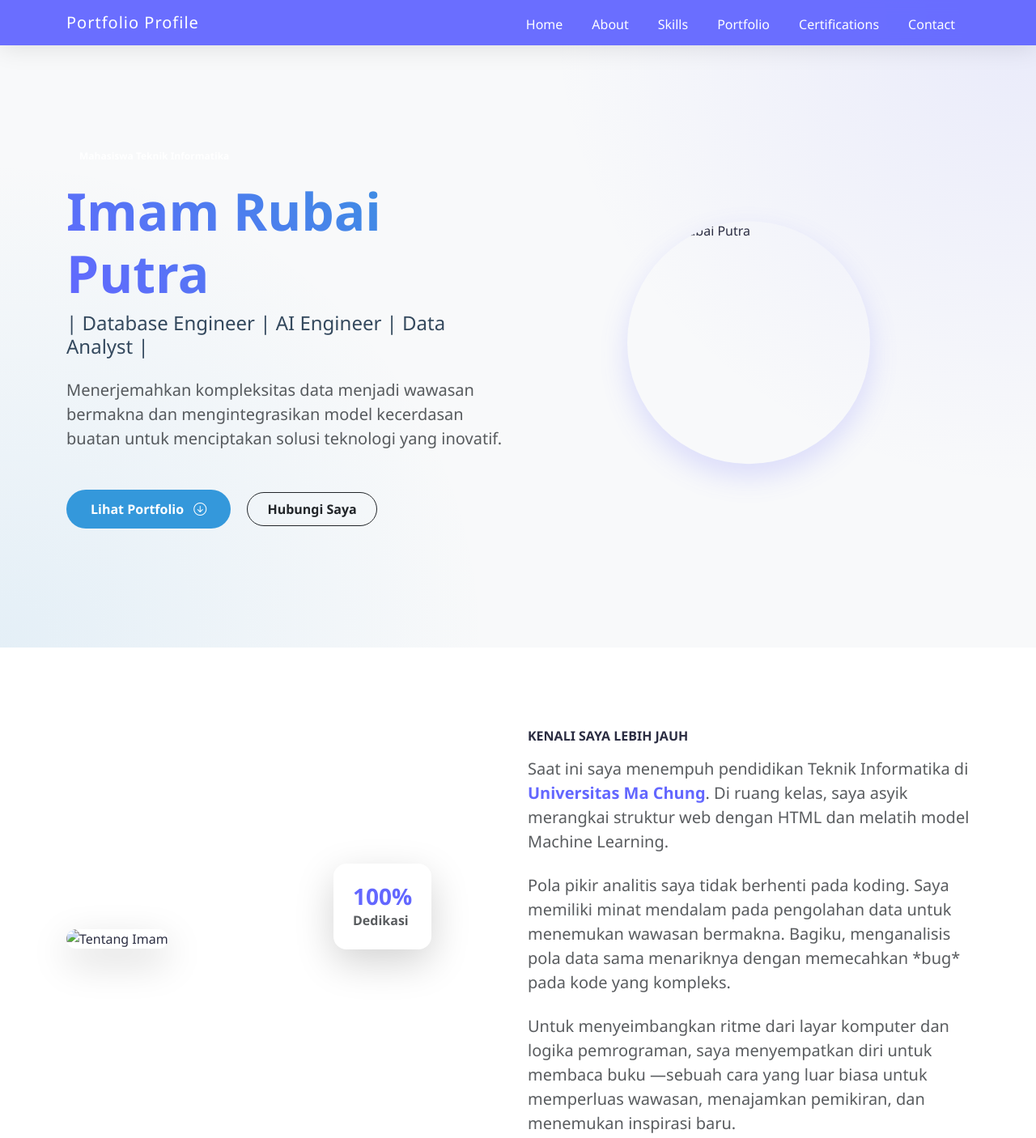
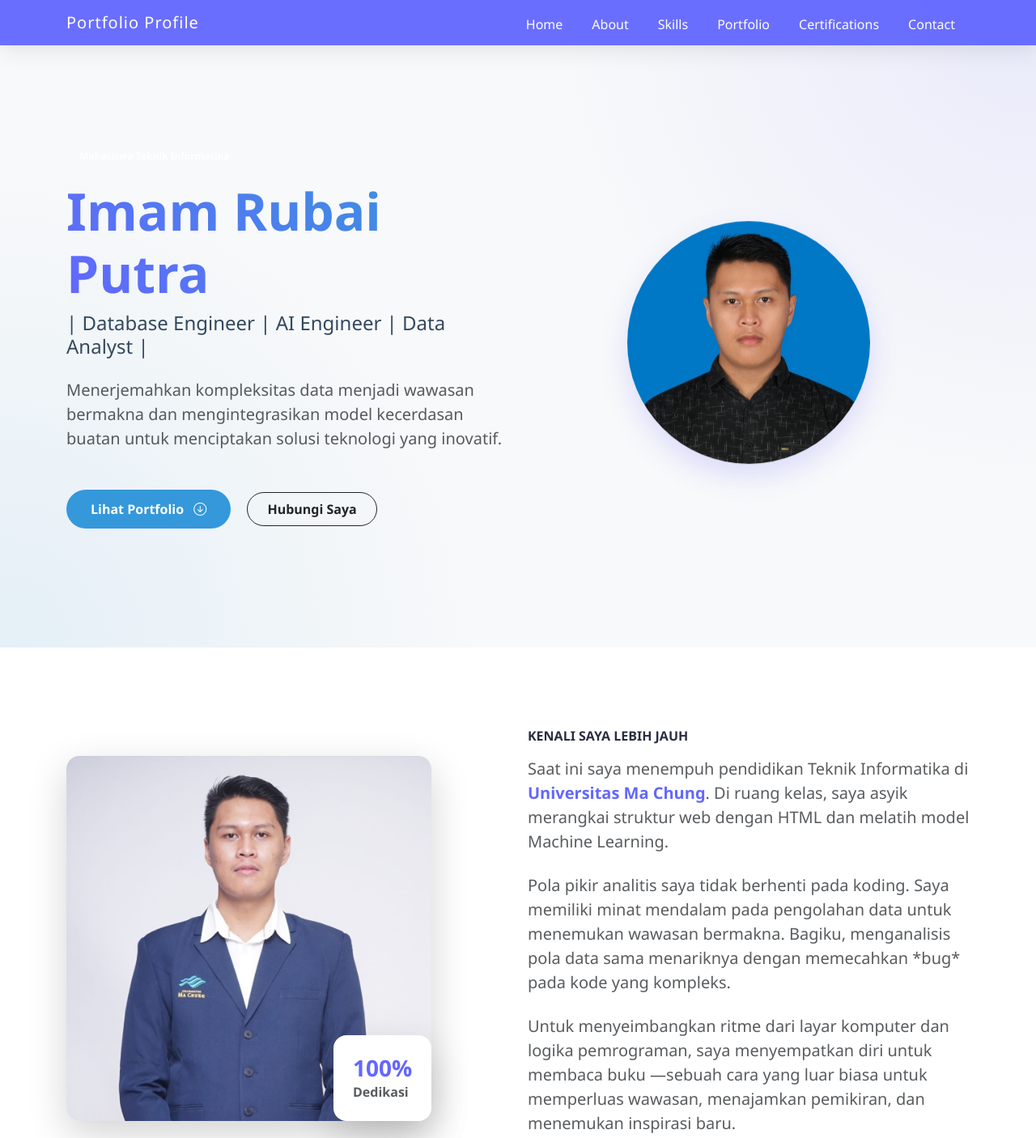
Before and after one commit to rubaiputraa/webrubai.github.io, a plain HTML site: page index.html in a window 1280 px wide. Shown: the top 1406 px of the page at 81% size. Drawn offline with nearby package versions, Linux system fonts and the light colour scheme.

Commit message:
Update index.html

```diff
--- a/index.html
+++ b/index.html
@@ -184,7 +184,7 @@
                     </div>
                 </div>
                 <div class="col-lg-6 order-1 order-lg-2 mb-5 mb-lg-0 d-flex flex-column justify-content-center align-items-center">
-                     <img src="asset/photo/profile.jpeg" style="width: 300px; height: 300px; object-fit: cover;" alt="Imam Rubai Putra" class="img-fluid floating-img rounded-circle" data-aos="zoom-in" data-aos-duration="1200">
+                     <img src="profile.jpeg" style="width: 300px; height: 300px; object-fit: cover;" alt="Imam Rubai Putra" class="img-fluid floating-img rounded-circle" data-aos="zoom-in" data-aos-duration="1200">
                 </div>
             </div>
         </div>
@@ -195,7 +195,7 @@
             <div class="row align-items-center">
                 <div class="col-lg-5 mb-5 mb-lg-0" data-aos="fade-right" data-aos-duration="1000">
                     <div class="position-relative">
-                        <img src="asset/photo2/photo2.jpeg" alt="Tentang Imam" class="img-fluid rounded-4 shadow-lg">
+                        <img src="photo2.jpeg" alt="Tentang Imam" class="img-fluid rounded-4 shadow-lg">
                         <div class="position-absolute bottom-0 end-0 bg-white p-4 rounded-4 shadow-lg m-n3" data-aos="flip-up" data-aos-delay="400">
                             <h3 class="text-primary-custom fw-bold mb-0">100%</h3>
                             <p class="text-muted mb-0 fw-semibold">Dedikasi</p>
@@ -438,4 +438,5 @@
         });
     </script>
 </body>
+
 </html>
```
